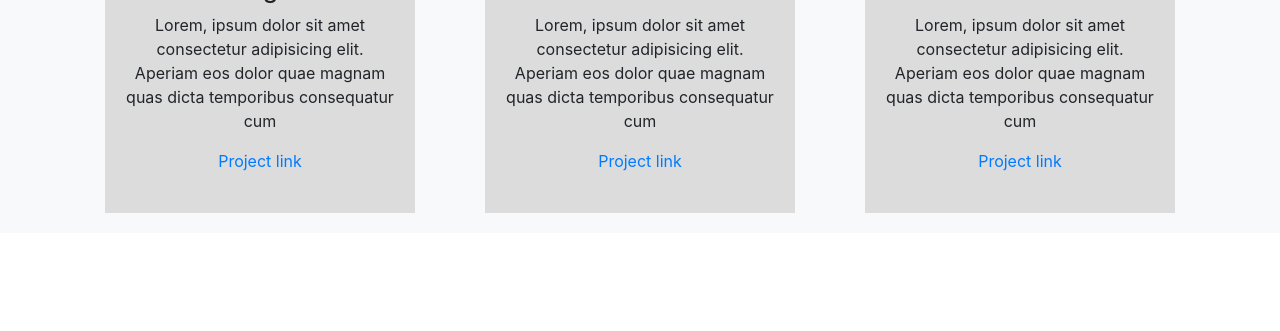
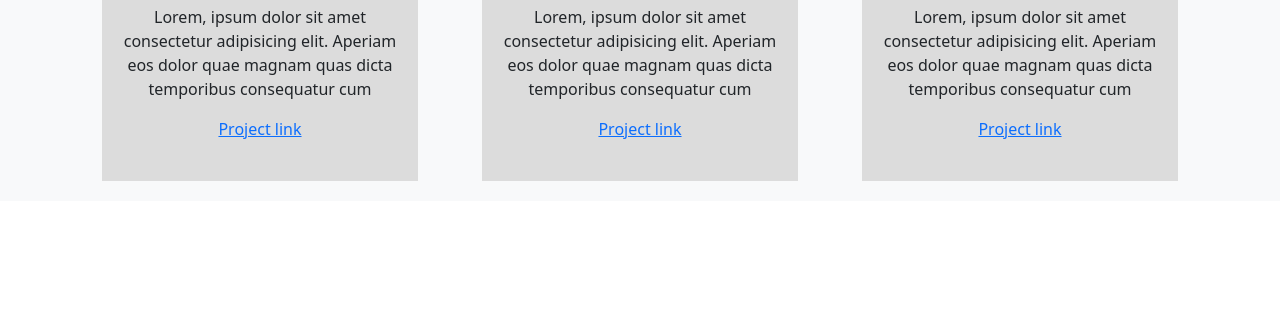
Before and after one commit to gowsiraj/portfolio, a plain HTML site: page index.html in a window 1280 px wide. Shown: the part 469-800 px from the top of the page. Drawn offline with nearby package versions, Linux system fonts and the light colour scheme.

Commit message:
Update index.html

```diff
--- a/index.html
+++ b/index.html
@@ -3,7 +3,7 @@
 <head>
     <meta charset="UTF-8">
     <meta name="viewport" content="width=device-width, initial-scale=1.0">
-    <link rel="stylesheet" href="https://cdn.jsdelivr.net/npm/bootstrap@4.6.2/dist/css/bootstrap.min.css" integrity="sha384-xOolHFLEh07PJGoPkLv1IbcEPTNtaed2xpHsD9ESMhqIYd0nLMwNLD69Npy4HI+N" crossorigin="anonymous">
+    <link href="https://cdn.jsdelivr.net/npm/bootstrap@5.0.2/dist/css/bootstrap.min.css" rel="stylesheet" integrity="sha384-EVSTQN3/azprG1Anm3QDgpJLIm9Nao0Yz1ztcQTwFspd3yD65VohhpuuCOmLASjC" crossorigin="anonymous">
     <link rel="stylesheet" href="https://cdnjs.cloudflare.com/ajax/libs/font-awesome/4.7.0/css/font-awesome.css" integrity="sha512-5A8nwdMOWrSz20fDsjczgUidUBR8liPYU+WymTZP1lmY9G6Oc7HlZv156XqnsgNUzTyMefFTcsFH/tnJE/+xBg==" crossorigin="anonymous" referrerpolicy="no-referrer" />
     <link rel="stylesheet" href="style.css">
     <title>portfolio</title>
```
